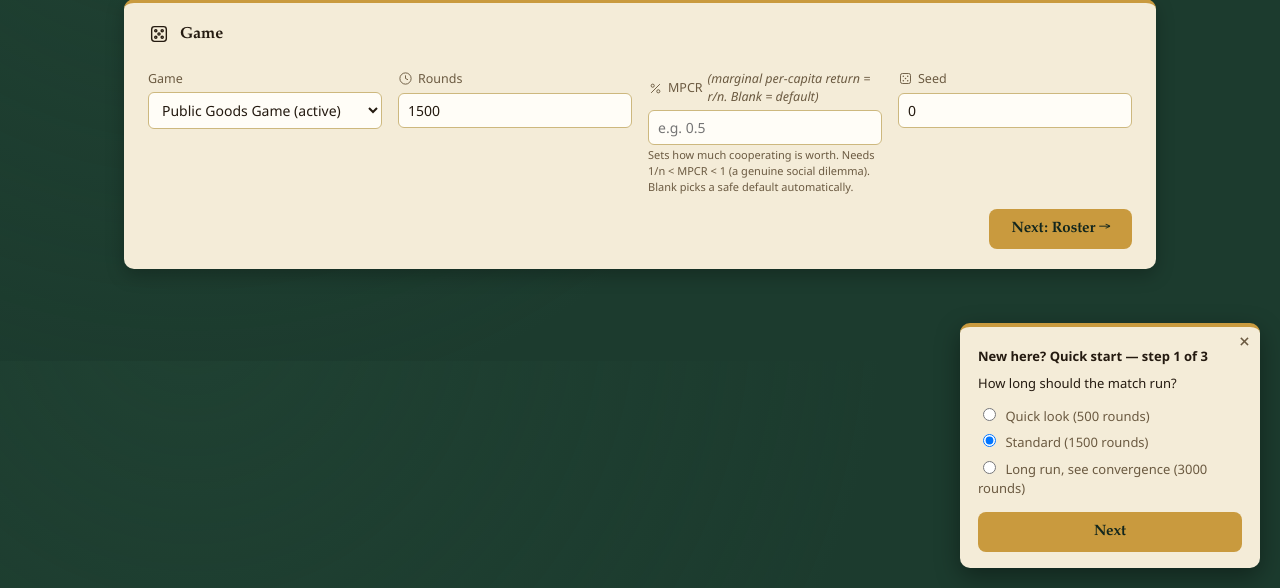
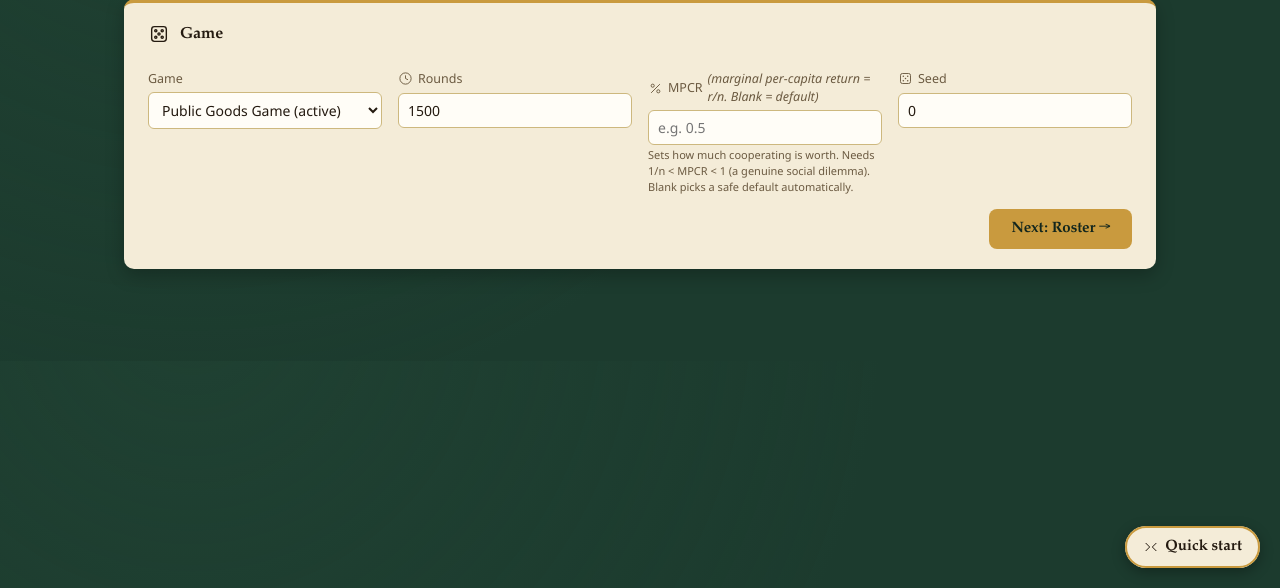
Before and after one commit to dentros/gamebrains, a Flask app: page / in a window 1280 px wide. Shown: the part 212-800 px from the top of the page. Run offline with Flask 3, Linux system fonts and the light colour scheme; parts of the project's set-up code (start-up, migrations or seed data) failed here and were passed over.

Commit message:
Start the quick-start popup minimized to a small pill
It reappeared on every page load and covered a corner of the form -- annoying
once you already know the tool. Now it starts as a small "Quick start" pill in
the corner; clicking it expands the full 3-step wizard, clicking the pill's
own X still dismisses it entirely for that page load.

```diff
--- a/webui/templates/base.html
+++ b/webui/templates/base.html
@@ -182,6 +182,20 @@
   }
   .quickstart-modal .btn { width: 100%; margin-top: 8px; }
   .quickstart-modal .secondary { width: 48%; margin-top: 8px; }
+  .quickstart-pill { display: none; }
+  .quickstart-modal.minimized {
+    padding: 0; border-radius: 999px; max-width: none; width: auto; border-top: none;
+    box-shadow: 0 4px 14px #00000050;
+  }
+  .quickstart-modal.minimized .wizard-step, .quickstart-modal.minimized .quickstart-close {
+    display: none !important;
+  }
+  .quickstart-modal.minimized .quickstart-pill {
+    display: flex; align-items: center; gap: 6px; padding: 10px 16px; border-radius: 999px;
+    background: var(--panel); color: var(--ink); border: 2px solid var(--gold); box-shadow: none;
+    font-weight: 700; margin: 0; width: auto;
+  }
+  .quickstart-modal.minimized .quickstart-pill .glyph { width: 16px; height: 16px; }
   .spacecell { text-align: center; font-variant-numeric: tabular-nums; }
   .spacecell.full { background: rgba(34, 160, 80, 0.35); }
   .spacecell.partial { background: rgba(217, 164, 65, 0.35); }
--- a/webui/templates/form.html
+++ b/webui/templates/form.html
@@ -1,7 +1,10 @@
 {% extends "base.html" %}
 {% block content %}
-<div id="quickstart" class="quickstart-modal">
+<div id="quickstart" class="quickstart-modal minimized">
   <button type="button" class="quickstart-close" onclick="document.getElementById('quickstart').style.display='none'">&times;</button>
+  <button type="button" class="quickstart-pill" onclick="document.getElementById('quickstart').classList.remove('minimized')">
+    <svg class="glyph"><use href="#glyph-versus"/></svg> Quick start
+  </button>
 
   <div class="wizard-step" data-step="1">
     <p class="wizard-title">New here? Quick start &mdash; step 1 of 3</p>
```
